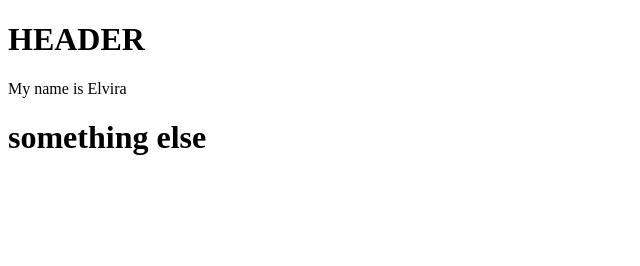
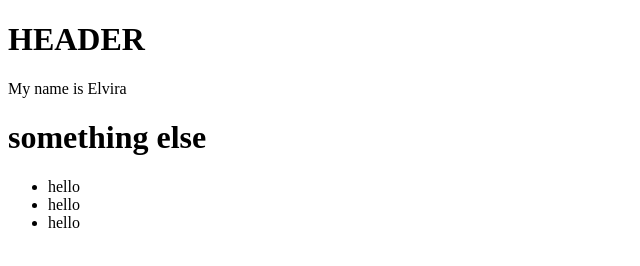
Before and after one commit to Elvira9797/team78-1, a plain HTML site: page index.html in a window 1280 px wide. Shown: the whole page, without its empty margins (0-640 px from the left). Drawn offline with Linux system fonts and the light colour scheme.

Commit message:
add section customers

```diff
--- a/index.html
+++ b/index.html
@@ -13,5 +13,12 @@
     </header>
     <p>My name is Elvira</p>
     <h1>something else</h1>
+    <section>
+      <ul>
+        <li>hello</li>
+        <li>hello</li>
+        <li>hello</li>
+      </ul>
+    </section>
   </body>
 </html>
```
